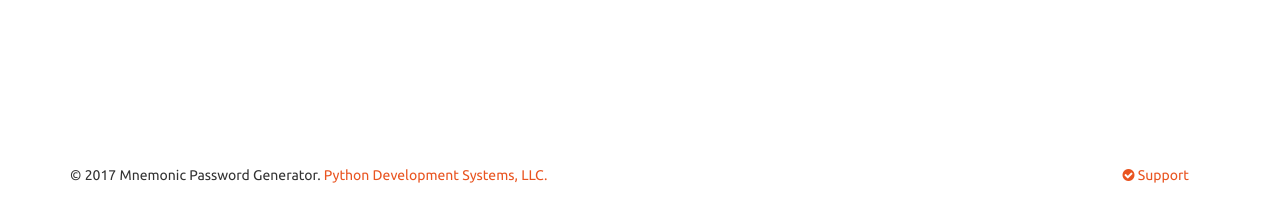
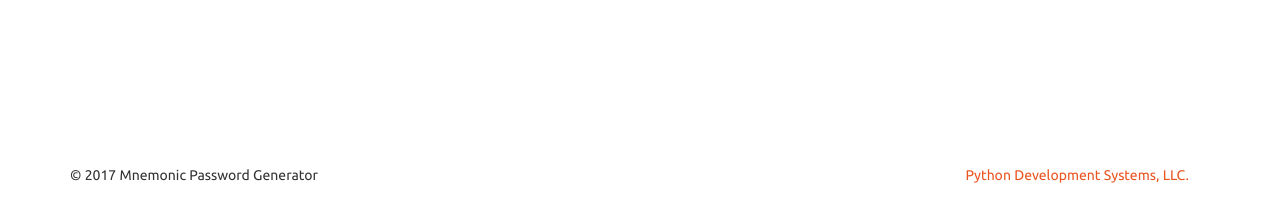
Before and after one commit to craigderington/mnemonic-password-generator, a Flask app: page /entropy in a window 1280 px wide. Shown: the part 594-800 px from the top of the page. Run offline with Flask 2, Linux system fonts and the light colour scheme; some libraries are stand-ins or nearby versions; some web fonts are replaced.

Commit message:
Update footer.

```diff
--- a/templates/_layout.html
+++ b/templates/_layout.html
@@ -8,6 +8,7 @@
         <link rel="stylesheet" href="{{ url_for('static', filename='css/united.min.css') }}" media="screen">
         <link rel="stylesheet" href="{{ url_for('static', filename='css/custom.min.css') }}" media="screen">
         <link rel="stylesheet" href="//maxcdn.bootstrapcdn.com/font-awesome/4.7.0/css/font-awesome.min.css" media="screen">
+        <link rel="stylesheet" href="//cdnjs.cloudflare.com/ajax/libs/font-mfizz/2.3.0/font-mfizz.css" media="screen">
         <link rel="icon" type="image/png" sizes="16x16" href="{{ url_for('static', filename='img/favicon-16x16.png') }}">
     </head>
     <body>
@@ -81,14 +82,11 @@
                 <div class="row">
                     <div class="col-lg-12">
                         <ul class="list-unstyled">
-                            <li>&copy; 2017 Mnemonic Password Generator.
+                            <li>&copy; 2017 Mnemonic Password Generator</li>
+                            <li class="pull-right">
+                                <a href="mailto:support@mnemonic-password-generator.com"><i class="icon-python" style="color: black;"></i></a>
                                 <a href="http://www.python-development-systems.com"
                                    target="_blank">Python Development Systems, LLC.
-                                </a>
-                            </li>
-                            <li class="pull-right">
-                                <a href="mailto:support@mnemonic-password-generator.com">
-                                    <i class="fa fa-check-circle"></i> Support
                                 </a>
                             </li>
                         </ul>
```
